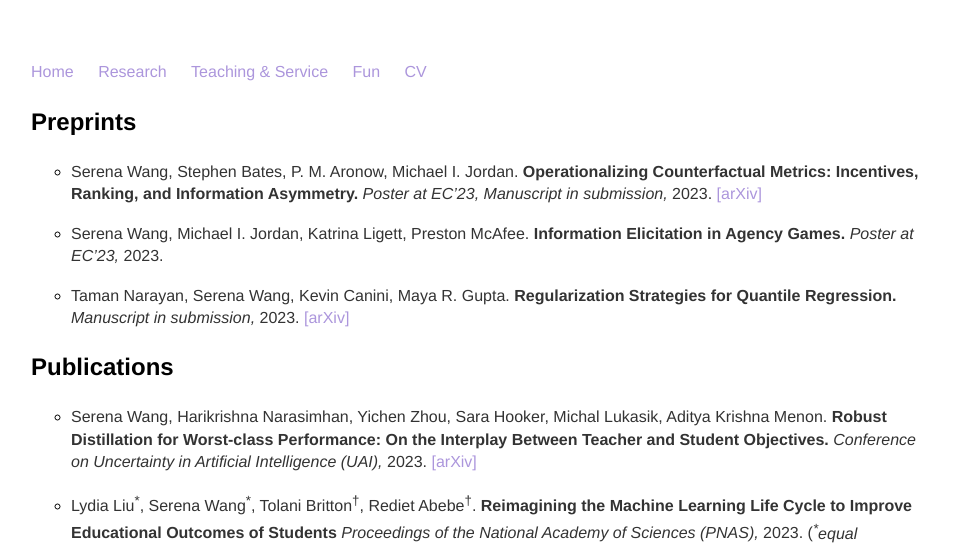
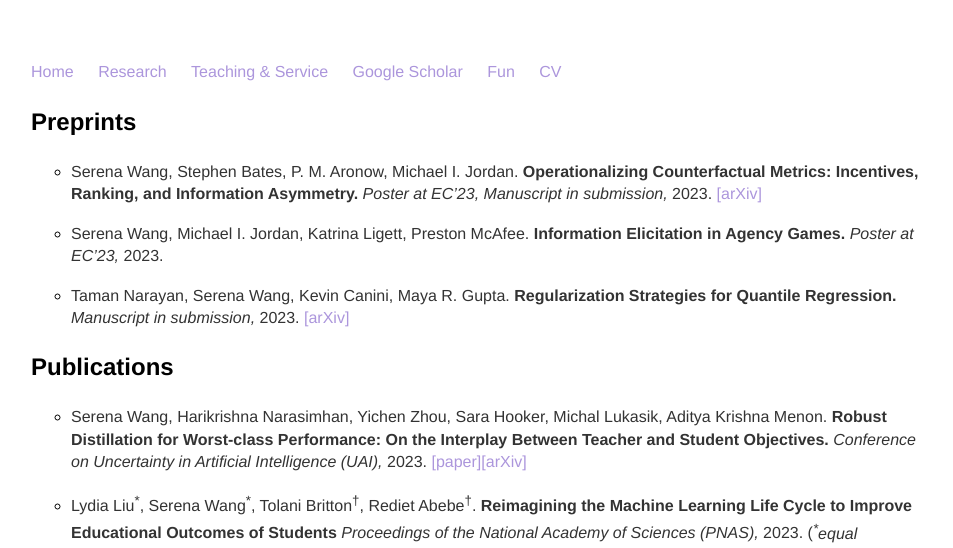
Before and after one commit to serenalwang/serenalwang.github.io, a Jekyll site: the page built from research.md, in a window 1280 px wide and 900 px high. Shown: the top 548 px of the window, without its empty margins (161-1114 px from the left). Built offline with Jekyll 4.4.1, drawn with Linux system fonts in a browser that asks for light colours.

Commit message:
added google scholar

```diff
--- a/_layouts/default.html
+++ b/_layouts/default.html
@@ -13,8 +13,9 @@
         		<li><a href="/">Home</a></li>
 	        	<li><a href="/research">Research</a></li>
 	        	<li><a href="/teaching">Teaching & Service</a></li>
+		<li><a href="https://scholar.google.com/citations?user=PjQhSkgAAAAJ&hl=en">Google Scholar</a></li>
                 <li><a href="/cat">Fun</a></li>
-                <li><a href="https://drive.google.com/file/d/1POHCWK6KVz81W6xq2-g6DUrTC9leTLEG/view?usp=sharing">CV</a></li>
+		<li><a href="https://drive.google.com/file/d/1POHCWK6KVz81W6xq2-g6DUrTC9leTLEG/view?usp=sharing">CV</a></li>
     		</ul>
 		</nav>
 		<div class="container">
--- a/research.md
+++ b/research.md
@@ -2,7 +2,6 @@
 layout: default
 title: Research
 ---
-
 ### Preprints
 * Serena Wang, Stephen Bates, P. M. Aronow, Michael I. Jordan.
 **Operationalizing Counterfactual Metrics: Incentives, Ranking, and Information Asymmetry.** *Poster at EC'23, Manuscript in submission,* 2023. [[arXiv]](https://arxiv.org/abs/2305.14595)
@@ -15,7 +14,7 @@ title: Research
 
 ### Publications
 * Serena Wang, Harikrishna Narasimhan, Yichen Zhou, Sara Hooker, Michal Lukasik, Aditya Krishna Menon.
-**Robust Distillation for Worst-class Performance: On the Interplay Between Teacher and Student Objectives.** *Conference on Uncertainty in Artificial Intelligence (UAI),* 2023. [[arXiv]](https://arxiv.org/abs/2206.06479)
+**Robust Distillation for Worst-class Performance: On the Interplay Between Teacher and Student Objectives.** *Conference on Uncertainty in Artificial Intelligence (UAI),* 2023. [[paper]](https://proceedings.mlr.press/v216/wang23e.html)[[arXiv]](https://arxiv.org/abs/2206.06479)
 
 * Lydia Liu<sup>\*</sup>, Serena Wang<sup>\*</sup>, Tolani Britton<sup><span>&#8224;</span></sup>,  Rediet Abebe<sup><span>&#8224;</span></sup>. **Reimagining the Machine Learning Life Cycle to Improve Educational Outcomes of Students** *Proceedings of the National Academy of Sciences (PNAS),* 2023.  (*<sup>\*</sup>equal contribution, <sup><span>&#8224;</span></sup>equal contribution*)[[paper]](https://www.pnas.org/doi/10.1073/pnas.2204781120)[[arXiv]](https://arxiv.org/abs/2209.03929)
 
```
Also changed, not shown: index.md (+1 -1 lines).
